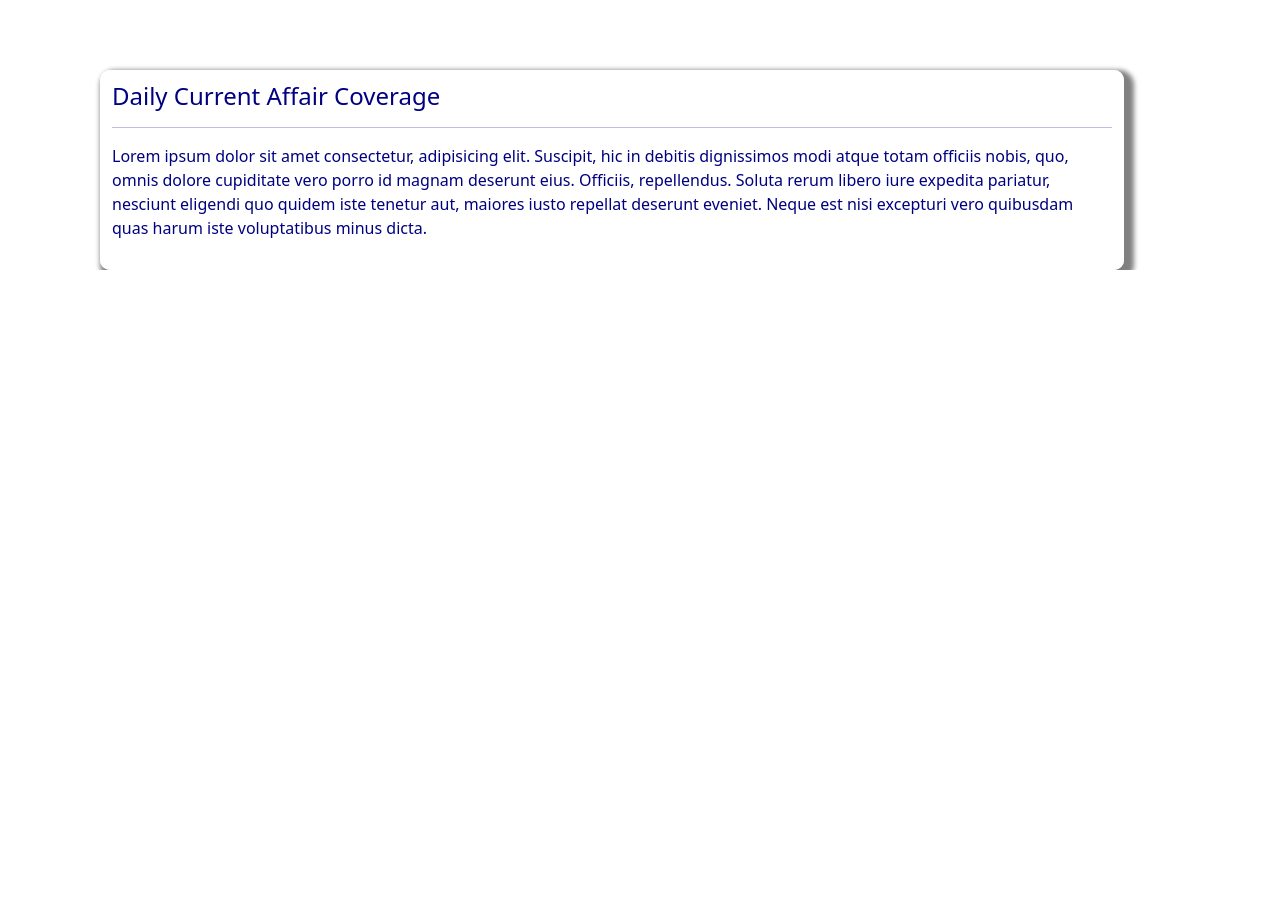
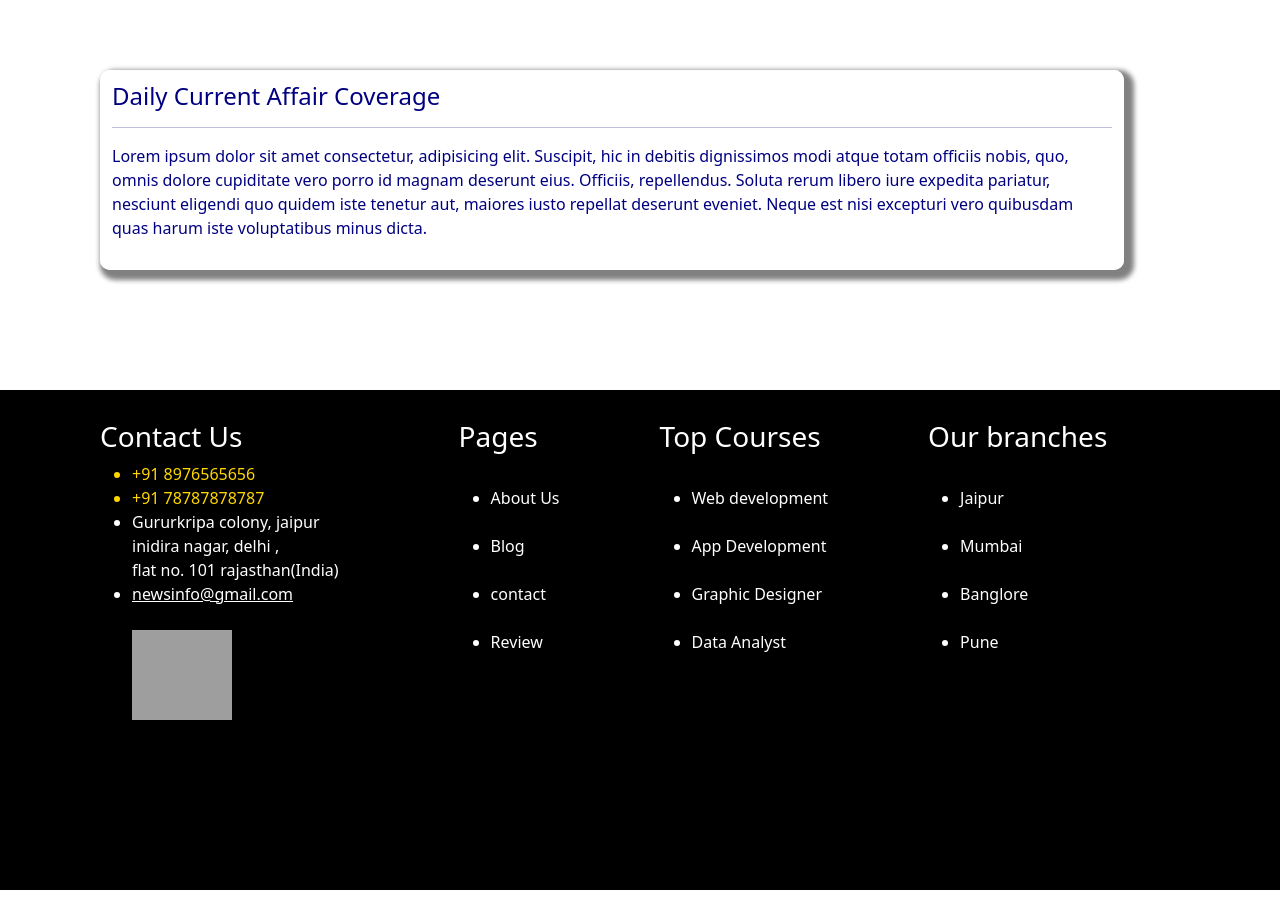
Before and after one commit to ayaankhatri26/intern-task, a plain HTML site: page task.html in a window 1280 px wide. Shown: the part 1732-2652 px from the top of the page. Before the commit the page ends 2002 px from the top, so only its background shows below. Drawn offline with nearby package versions, Linux system fonts and the light colour scheme; grey boxes are pictures that could not be loaded.

```diff
--- a/task.css
+++ b/task.css
@@ -128,3 +128,36 @@
     position: relative;
     left: 100px;
 }
+
+.ftr{
+    position: relative;
+    display: flex;
+    height: 500px;
+    width: 100%;
+    background-color: black;
+    color:white;
+}
+
+.fdiv1{
+    position: relative;
+    left: 100px;
+    top: 30px;
+}
+
+.fdiv2{
+    position: relative;
+    left: 220px;
+    top: 30px;
+}
+
+.fdiv3{
+    position: relative;
+    left: 320px;
+    top: 30px;
+}
+
+.fdiv4{
+    position: relative;
+    left: 420px;
+    top: 30px;
+}
--- a/task.html
+++ b/task.html
@@ -173,9 +173,63 @@
   <p>Lorem ipsum dolor sit amet consectetur, adipisicing elit. Suscipit, hic in debitis dignissimos modi atque totam officiis nobis, quo, omnis dolore cupiditate vero porro id magnam deserunt eius. Officiis, repellendus.
   Soluta rerum libero iure expedita pariatur, nesciunt eligendi quo quidem iste tenetur aut, maiores iusto repellat deserunt eveniet. Neque est nisi excepturi vero quibusdam quas harum iste voluptatibus minus dicta.</p>
 </div>
+<br>
+<br>
+<br>
+<br>
+</br>
+
+<footer class="ftr">
+  <div class="fdiv1">
+    <h3>Contact Us</h3>
+    <ul>
+      <li style="color:gold">+91 8976565656</li>
+      <li style="color:gold"
+      >+91 78787878787</li>
+      <li>Gururkripa colony, jaipur <br>
+        inidira nagar, delhi ,<br> flat no. 101
+        rajasthan(India)
+      </li>
+      <li><u>newsinfo@gmail.com</u></li><br>
+      <img style="height:90px; width:100px;" src="https://encrypted-tbn0.gstatic.com/images?q=tbn:ANd9GcTZBF19JwvGuCU4hPh7ow5K4g3YY0tHbM9_EA&s">
+    </ul>
+  </div>
+
+  <div class="fdiv2">
+  <h3>Pages</h3><br>
+  <ul>
+    <li>About Us</li><br>
+      <li>Blog</li><br>
+            <li>contact</li><br>
+                  <li>Review</li><br>
+  </ul>
+  </div>
+
+   <div class="fdiv3">
+  <h3>Top Courses</h3><br>
+  <ul>
+    <li>Web development</li><br>
+      <li>App Development</li><br>
+            <li>Graphic Designer</li><br>
+                  <li>Data Analyst</li>
+
+  </ul>
+  </div>
 
 
-<script src="https://cdn.jsdelivr.net/npm/bootstrap@5.3.8/dist/js/bootstrap.bundle.min.js
-"></script>
+  <div class="fdiv4">
+  <h3>Our branches</h3><br>
+  <ul>
+    <li>Jaipur</li><br>
+      <li>Mumbai</li><br>
+            <li>Banglore</li><br>
+                  <li>Pune</li>
+
+  </ul>
+  </div>
+</footer>
+
+
+<script src="https://cdn.jsdelivr.net/npm/bootstrap@5.3.8/dist/js/bootstrap.bundle.min.js"></script>
 </body>
 </html>
```
Also changed, not shown: cht.html (deleted, +0 -57 lines).
